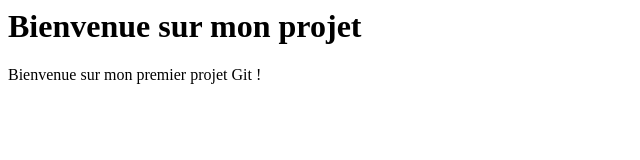
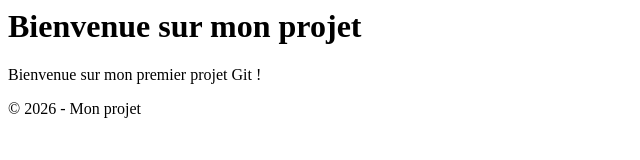
Before and after one commit to AjmiSenda/mon-projet, a plain HTML site: page index.html in a window 1280 px wide. Shown: the whole page, without its empty margins (0-640 px from the left). Drawn offline with Linux system fonts and the light colour scheme.

Commit message:
Ajout d'un pied de page

```diff
--- a/index.html
+++ b/index.html
@@ -1,2 +1,3 @@
 <h1>Bienvenue sur mon projet</h1>
 <p>Bienvenue sur mon premier projet Git !</p>
+<footer><p>© 2026 - Mon projet</p></footer>
```
